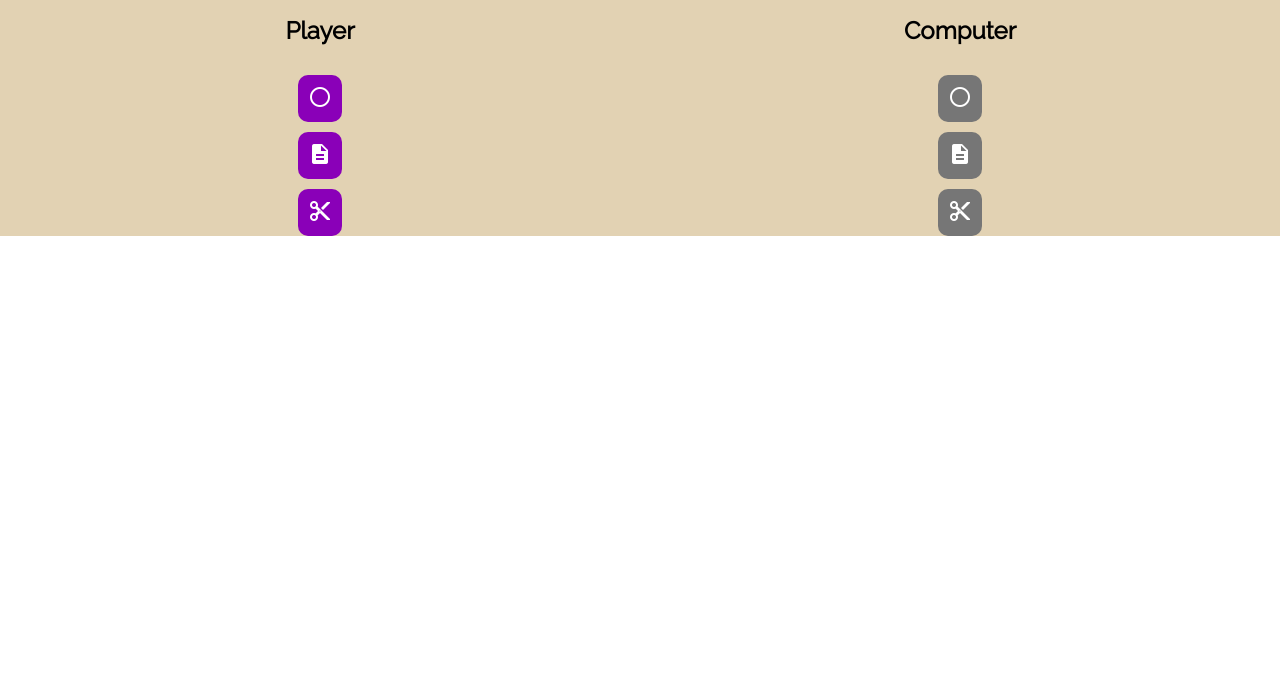
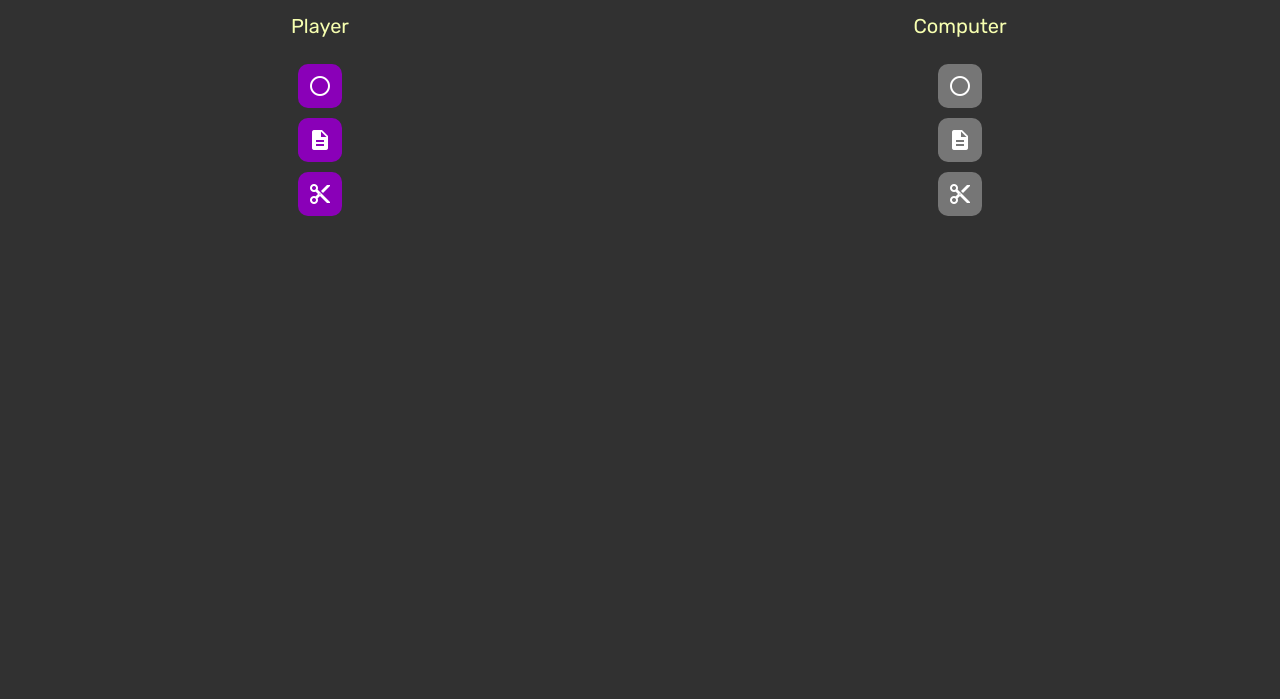
Before and after one commit to ramironinni/rock-paper-scissors, a plain HTML site: page index.html in a window 1280 px wide. Shown: the part 101-800 px from the top of the page. Drawn offline with Linux system fonts and the light colour scheme.

Commit message:
Fix bug in event listener. Add classes to active selections

```diff
--- a/index.html
+++ b/index.html
@@ -6,7 +6,7 @@
     <meta http-equiv="X-UA-Compatible" content="IE=edge" />
     <meta name="viewport" content="width=device-width, initial-scale=1.0" />
     <link rel="preconnect" href="https://fonts.gstatic.com">
-    <link href="https://fonts.googleapis.com/css2?family=Raleway&display=swap" rel="stylesheet">
+    <link href="https://fonts.googleapis.com/css2?family=Rubik&display=swap" rel="stylesheet">
     <link href="https://fonts.googleapis.com/icon?family=Material+Icons" rel="stylesheet">
     <link rel="stylesheet" href="styles.css" />
     <title>Rock papper scissors</title>
@@ -19,39 +19,33 @@
         <div id="selections-container">
             <div id="player-selection-container">
                 <h2>Player</h2>
-                <button id="btn-player-rock" class="btn-selection player-selection"><span
-                        class="material-icons material-icons-outlined">
+                <span id="player-selection-rock"
+                    class="material-icons material-icons-outlined span-selection player-selection">
                     panorama_fish_eye
                 </span>
-                </button>
-                <button id="btn-player-paper" class="btn-selection player-selection"><span
-                        class="material-icons material-icons-outlined">
+                <span id="player-selection-paper"
+                    class="material-icons material-icons-outlined span-selection player-selection">
                     description
                 </span>
-                </button>
-                <button id="btn-player-scissors" class="btn-selection player-selection"><span
-                        class="material-icons material-icons-outlined">
+                <span id="player-selection-scissors"
+                    class="material-icons material-icons-outlined span-selection player-selection">
                     content_cut
                 </span>
-                </button>
             </div>
             <div id="computer-selection-container">
                 <h2>Computer</h2>
-                <button id="btn-computer-rock" class="btn-selection computer-selection"><span
-                        class="material-icons material-icons-outlined">
+                <span id="computer-selection-0"
+                    class="material-icons material-icons-outlined span-selection computer-selection">
                     panorama_fish_eye
                 </span>
-                </button>
-                <button id="btn-computer-paper" class="btn-selection computer-selection"><span
-                        class="material-icons material-icons-outlined">
+                <span id="computer-selection-1"
+                    class="material-icons material-icons-outlined span-selection computer-selection">
                     description
                 </span>
-                </button>
-                <button id="btn-computer-scissors" class="btn-selection computer-selection"><span
-                        class="material-icons material-icons-outlined">
+                <span id="computer-selection-2"
+                    class="material-icons material-icons-outlined span-selection computer-selection">
                     content_cut
                 </span>
-                </button>
             </div>
         </div>
         <div id="round-result-container"></div>
--- a/script.js
+++ b/script.js
@@ -1,12 +1,13 @@
 window.addEventListener("DOMContentLoaded", () => {
-
     const elements = ["rock", "paper", "scissors"];
     let roundNumber;
     let playerScore;
     let computerScore;
 
-    function playGame(){
-        const roundResultContainer = document.getElementById("round-result-container");
+    function playGame() {
+        const roundResultContainer = document.getElementById(
+            "round-result-container"
+        );
         roundResultContainer.innerText = "";
 
         const finalScoreDiv = document.getElementById("final-score");
@@ -16,18 +17,41 @@ window.addEventListener("DOMContentLoaded", () => {
         computerScore = 0;
         roundNumber = 0;
 
-        const btnContainer = document.getElementById("player-selection-container");
+        const btnContainer = document.getElementById(
+            "player-selection-container"
+        );
 
         btnContainer.addEventListener("click", (e) => {
             const targetId = e.target.id;
             if (targetId !== btnContainer.id) {
                 roundNumber += 1;
                 if (roundNumber <= 5) {
+                    e.target.classList.add("active");
+                    setTimeout(() => {
+                        e.target.classList.remove("active");
+                    }, 1000);
 
                     const playerSelection = e.target.id;
 
-                    const result = playRound(playerSelection, computerPlay());
-                    const roundResult = showRoundResult(result, playerScore, computerScore);
+                    const computerPlayResult = computerPlay();
+                    const computerPlaySpan = document.getElementById(
+                        `computer-selection-${computerPlayResult}`
+                    );
+
+                    computerPlaySpan.classList.add("active");
+                    setTimeout(() => {
+                        computerPlaySpan.classList.remove("active");
+                    }, 1000);
+
+                    const result = playRound(
+                        playerSelection,
+                        computerPlayResult
+                    );
+                    const roundResult = showRoundResult(
+                        result,
+                        playerScore,
+                        computerScore
+                    );
 
                     playerScore = roundResult.playerScore;
                     computerScore = roundResult.computerScore;
@@ -42,31 +66,26 @@ window.addEventListener("DOMContentLoaded", () => {
                     askPlayAgain();
                 }
             }
-        })
-
+        });
     }
 
-    function firstGame(isFirstGame){
-
-    }
-
-    function computerPlay(){
+    function computerPlay() {
         const randomElement = Math.floor(Math.random() * elements.length);
         return randomElement;
     }
 
-    function playRound(playerSelection, computerSelection){
+    function playRound(playerSelection, computerSelection) {
         const computerElement = computerSelection;
 
         let playerElement;
         switch (playerSelection) {
-            case "btn-player-rock":
+            case "player-selection-rock":
                 playerElement = 0;
                 break;
-            case "btn-player-paper":
+            case "player-selection-paper":
                 playerElement = 1;
                 break;
-            case "btn-player-scissors":
+            case "player-selection-scissors":
                 playerElement = 2;
                 break;
             default:
@@ -74,14 +93,14 @@ window.addEventListener("DOMContentLoaded", () => {
                 break;
         }
 
-        const result = checkResults(playerElement, computerElement)
+        const result = checkResults(playerElement, computerElement);
         return result;
     }
 
-    function checkResults(playerElement, computerElement){
+    function checkResults(playerElement, computerElement) {
         const result = {
             message: null,
-            playerWin: false
+            playerWin: false,
         };
 
         if (playerElement === computerElement) {
@@ -94,49 +113,46 @@ window.addEventListener("DOMContentLoaded", () => {
 
         switch (sum) {
             case 1:
-                result.message = "Paper beats rock."
+                result.message = "Paper beats rock.";
                 if (playerElement === 1) {
                     result.playerWin = true;
                 }
                 break;
             case 2:
-                result.message = "Rock beats scissors."
+                result.message = "Rock beats scissors.";
                 if (playerElement === 0) {
                     result.playerWin = true;
                 }
                 break;
             case 3:
-                result.message = "Scissors beats paper."
+                result.message = "Scissors beats paper.";
                 if (playerElement === 2) {
                     result.playerWin = true;
                 }
                 break;
             default:
-                result.message = "It seems there's a bug."
+                result.message = "It seems there's a bug.";
                 break;
         }
 
         return result;
     }
 
-
-
-
-    function showRoundResult(result, playerScore, computerScore){
-            if(result.playerWin){
+    function showRoundResult(result, playerScore, computerScore) {
+        if (result.playerWin) {
             playerScore += 1;
-                result.message += " You win!"
-            } else if(result.playerWin === false){
+            result.message += " You win!";
+        } else if (result.playerWin === false) {
             computerScore += 1;
-                result.message += " You loose!"
+            result.message += " You loose!";
         }
 
         const message = `${result.message} Player score: ${playerScore}. Computer score: ${computerScore}`;
         const roundResult = {
             message,
             playerScore: playerScore,
-                computerScore
-            }
+            computerScore,
+        };
         return roundResult;
     }
 
@@ -144,11 +160,11 @@ window.addEventListener("DOMContentLoaded", () => {
         const finalScore = document.getElementById("final-score");
 
         let winner;
-        if(playerScore > computerScore){
+        if (playerScore > computerScore) {
             winner = "YOU!";
-        } else if (playerScore < computerScore){
+        } else if (playerScore < computerScore) {
             winner = "COMPUTER!";
-        } else if(playerScore === computerScore){
+        } else if (playerScore === computerScore) {
             winner = "NOBODY! PLAY AGAIN";
         }
 
@@ -159,18 +175,20 @@ window.addEventListener("DOMContentLoaded", () => {
         WINNER: ${winner}`;
     }
 
-    function askPlayAgain(){
-        const playAgainContainer = document.getElementById("play-again-container");
+    function askPlayAgain() {
+        const playAgainContainer = document.getElementById(
+            "play-again-container"
+        );
         playAgainContainer.classList.remove("hidden");
         playAgainContainer.addEventListener("click", (e) => {
             if (e.target.id === "btn-again-yes") {
                 window.location.reload();
             }
             if (e.target.id === "btn-again-no") {
-                console.log("BYE")
+                console.log("BYE");
             }
-        } )
+        });
     }
 
     playGame();
-})
+});
--- a/styles.css
+++ b/styles.css
@@ -1,6 +1,11 @@
 body {
     margin: 0;
-    font-family: "Raleway", sans-serif;
+    font-family: "Rubik", sans-serif;
+    background-color: #313131;
+    color: #f7ffb0;
+}
+
+#wrapper {
 }
 
 .material-icons {
@@ -11,6 +16,12 @@ h1 {
     text-align: center;
     margin: 0;
     padding: 30px;
+    font-weight: 500;
+}
+
+h2 {
+    font-size: 20px;
+    font-weight: 400;
 }
 
 #selections-container {
@@ -26,7 +37,7 @@ h1 {
     align-items: center;
 }
 
-.btn-selection {
+.span-selection {
     padding: 10px;
     margin-top: 10px;
     border: none;
@@ -47,8 +58,8 @@ h1 {
     background-color: #fcaa2e;
 }
 
-#wrapper {
-    background-color: #e2d2b3;
+.active {
+    background-color: #2ea3fc;
 }
 
 .hidden {
```
Lines whose indentation alone changed are shown as unchanged.
